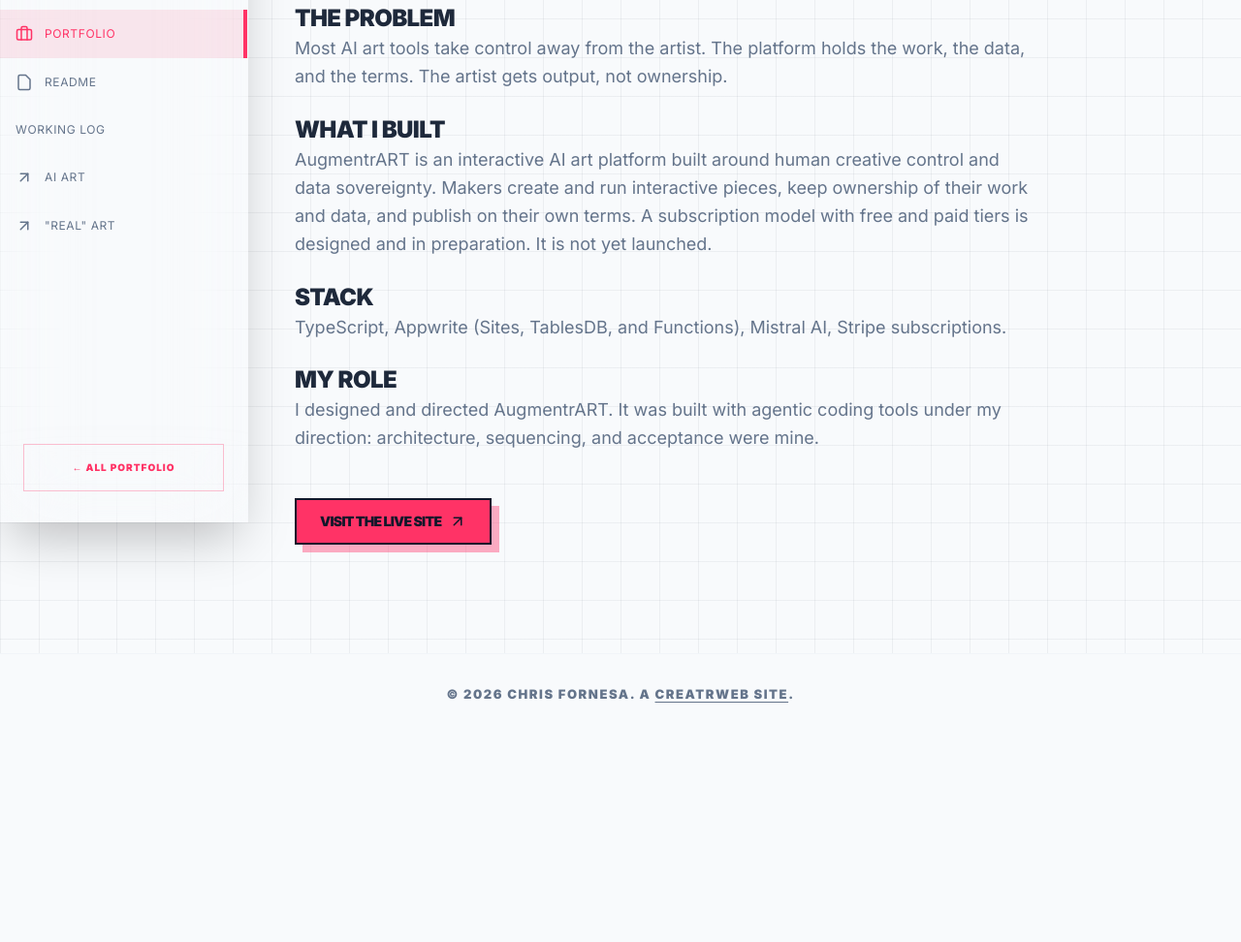
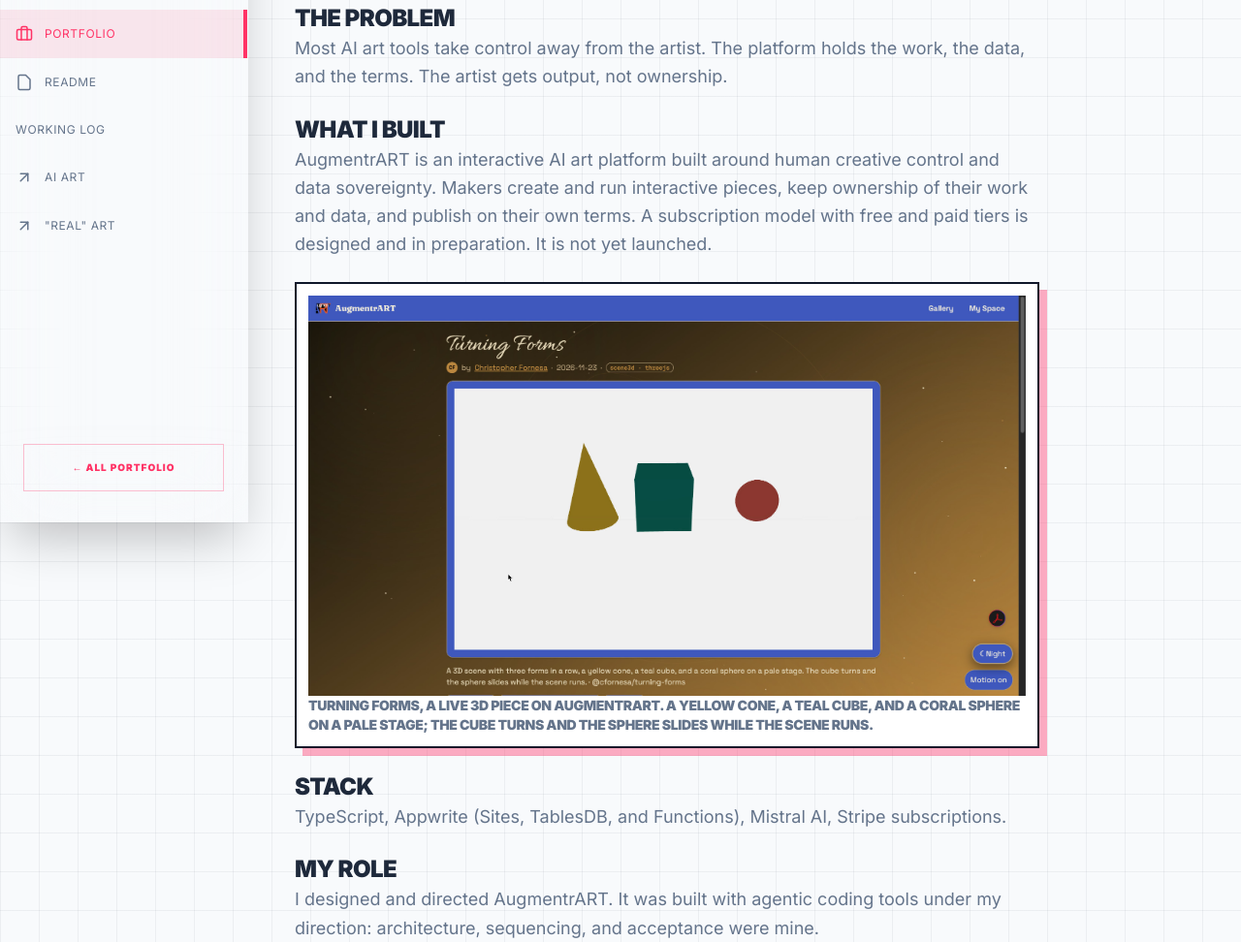
Before and after one commit to cfornesa/node-portfolio, a website: page public/portfolio/augmentrart/index.html in a window 1280 px wide. Shown: the part 261-1233 px from the top of the page at 97% size. Before the commit the page ends 1020 px from the top, so only its background shows below. Drawn offline with Linux system fonts and the light colour scheme.

Commit message:
Add Turning Forms image to AugmentrART page

```diff
--- a/public/portfolio/augmentrart/index.html
+++ b/public/portfolio/augmentrart/index.html
@@ -257,6 +257,10 @@
             <h2 class="text-2xl font-black uppercase tracking-tight text-on-surface mb-3">What I built</h2>
             <p>AugmentrART is an interactive AI art platform built around human creative control and data sovereignty. Makers create and run interactive pieces, keep ownership of their work and data, and publish on their own terms. A subscription model with free and paid tiers is designed and in preparation. It is not yet launched.</p>
           </section>
+          <figure class="brutal-border p-3 bg-surface w-full">
+            <img class="block w-full h-auto" src="/assets/turning-forms.jpg" alt="Turning Forms, a 3D piece on AugmentrART, showing a yellow cone, a teal cube, and a coral sphere on a pale stage.">
+            <figcaption class="mt-3 text-sm font-bold uppercase tracking-tight">Turning Forms, a live 3D piece on AugmentrART. A yellow cone, a teal cube, and a coral sphere on a pale stage; the cube turns and the sphere slides while the scene runs.</figcaption>
+          </figure>
           <section>
             <h2 class="text-2xl font-black uppercase tracking-tight text-on-surface mb-3">Stack</h2>
             <p>TypeScript, Appwrite (Sites, TablesDB, and Functions), Mistral AI, Stripe subscriptions.</p>
```
Also changed, not shown: public/assets/turning-forms.jpg (added).
